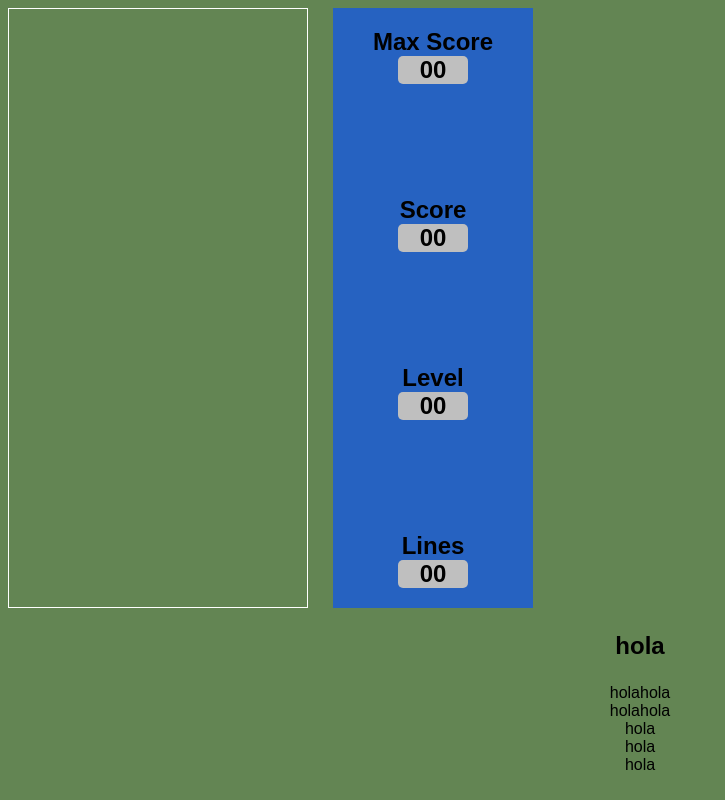
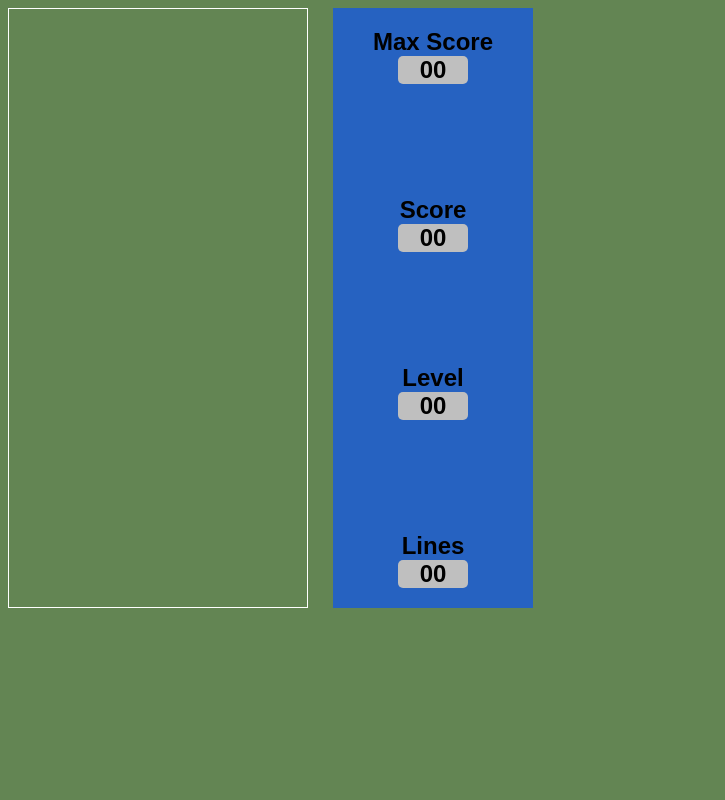
Before and after one commit to Krespee/Tetris, a plain HTML site: page index.html in a window 1280 px wide. Shown: the whole page, without its empty margins (0-725 px from the left). Drawn offline with Linux system fonts and the light colour scheme.

```diff
--- a/index.html
+++ b/index.html
@@ -20,14 +20,7 @@
 
 
         <div style="text-align: center; width: 100%; height: max-content;">
-            <h2><ul>hola</ul></h2>
-            <ul>
-                <li>holahola</li>
-                <li>holahola</li>
-                <li>hola</li>
-                <li>hola</li>
-                <li>hola</li>
-            </ul>
+
         </div>
 
 
```
